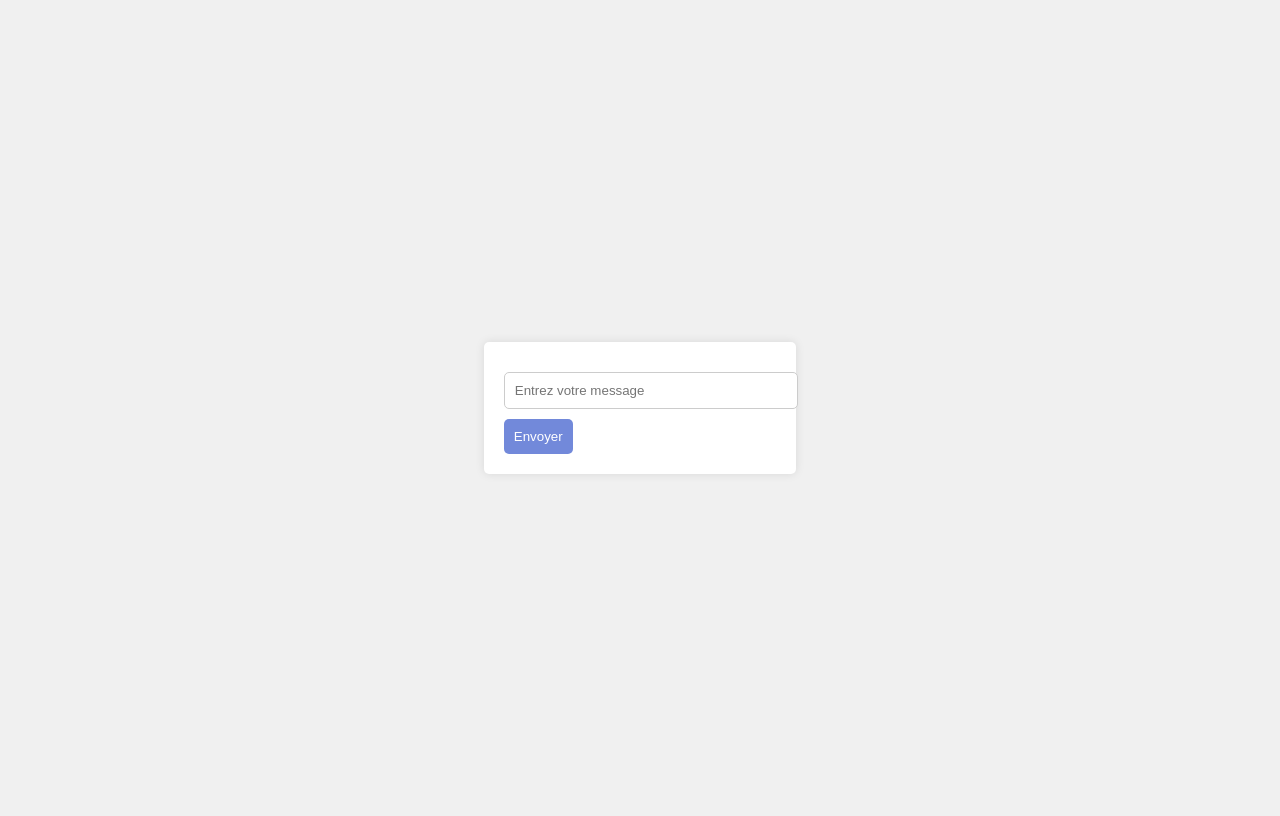
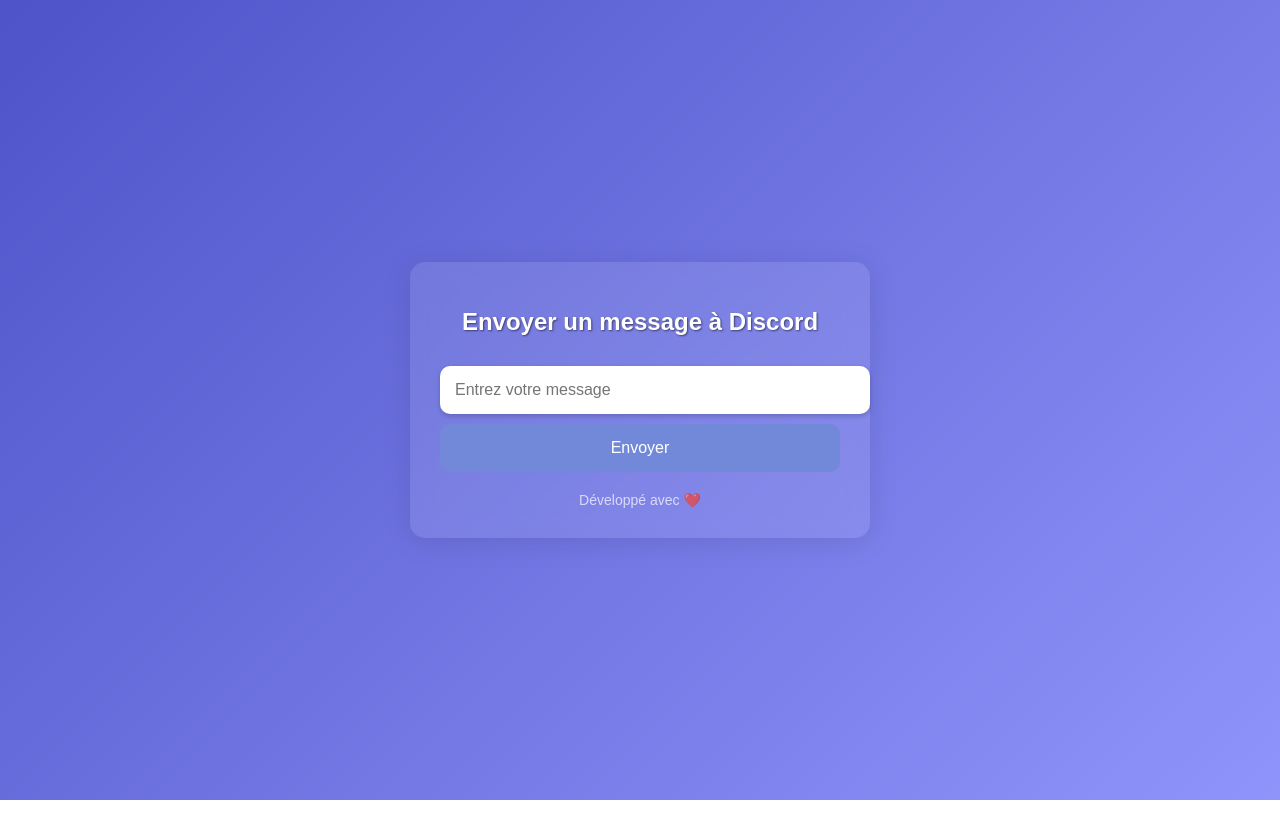
Before and after one commit to Darkpatato/darkpatato, a plain HTML site: page index.html in a window 1280 px wide. Drawn offline with Linux system fonts and the light colour scheme.

Commit message:
Update index.html

```diff
--- a/index.html
+++ b/index.html
@@ -14,11 +14,9 @@
 
         body {
 
-            font-family: Arial, sans-serif;
+            font-family: 'Arial', sans-serif;
 
             display: flex;
-
-            flex-direction: column;
 
             align-items: center;
 
@@ -26,19 +24,41 @@
 
             height: 100vh;
 
-            background-color: #f0f0f0;
+            margin: 0;
+
+            background: linear-gradient(135deg, #4e54c8, #8f94fb);
+
+            color: white;
+
+            text-align: center;
 
         }
 
-        form {
+        .container {
 
-            background: white;
+            background: rgba(255, 255, 255, 0.1);
 
-            padding: 20px;
+            backdrop-filter: blur(10px);
 
-            border-radius: 5px;
+            border-radius: 15px;
 
-            box-shadow: 0 0 10px rgba(0, 0, 0, 0.1);
+            padding: 30px;
+
+            box-shadow: 0 4px 30px rgba(0, 0, 0, 0.1);
+
+            width: 90%;
+
+            max-width: 400px;
+
+        }
+
+        h1 {
+
+            margin-bottom: 20px;
+
+            font-size: 24px;
+
+            text-shadow: 1px 1px 2px rgba(0, 0, 0, 0.5);
 
         }
 
@@ -46,19 +66,23 @@
 
             width: 100%;
 
-            padding: 10px;
+            padding: 15px;
 
             margin: 10px 0;
 
-            border: 1px solid #ccc;
+            border: none;
 
-            border-radius: 5px;
+            border-radius: 10px;
+
+            font-size: 16px;
+
+            box-shadow: 0 2px 5px rgba(0, 0, 0, 0.2);
 
         }
 
         button {
 
-            padding: 10px;
+            padding: 15px;
 
             background-color: #7289da;
 
@@ -66,15 +90,39 @@
 
             border: none;
 
-            border-radius: 5px;
+            border-radius: 10px;
 
             cursor: pointer;
+
+            font-size: 16px;
+
+            transition: background-color 0.3s, transform 0.2s;
+
+            width: 100%;
 
         }
 
         button:hover {
 
             background-color: #5b6eae;
+
+            transform: translateY(-2px);
+
+        }
+
+        button:active {
+
+            transform: translateY(0);
+
+        }
+
+        .footer {
+
+            margin-top: 20px;
+
+            font-size: 14px;
+
+            color: rgba(255, 255, 255, 0.7);
 
         }
 
@@ -84,13 +132,21 @@
 
 <body>
 
-    <form id="messageForm">
+    <div class="container">
 
-        <input type="text" id="message" placeholder="Entrez votre message" required>
+        <h1>Envoyer un message à Discord</h1>
 
-        <button type="submit">Envoyer</button>
+        <form id="messageForm">
 
-    </form>
+            <input type="text" id="message" placeholder="Entrez votre message" required>
+
+            <button type="submit">Envoyer</button>
+
+        </form>
+
+        <div class="footer">Développé avec ❤️</div>
+
+    </div>
 
     <script>
 
```
